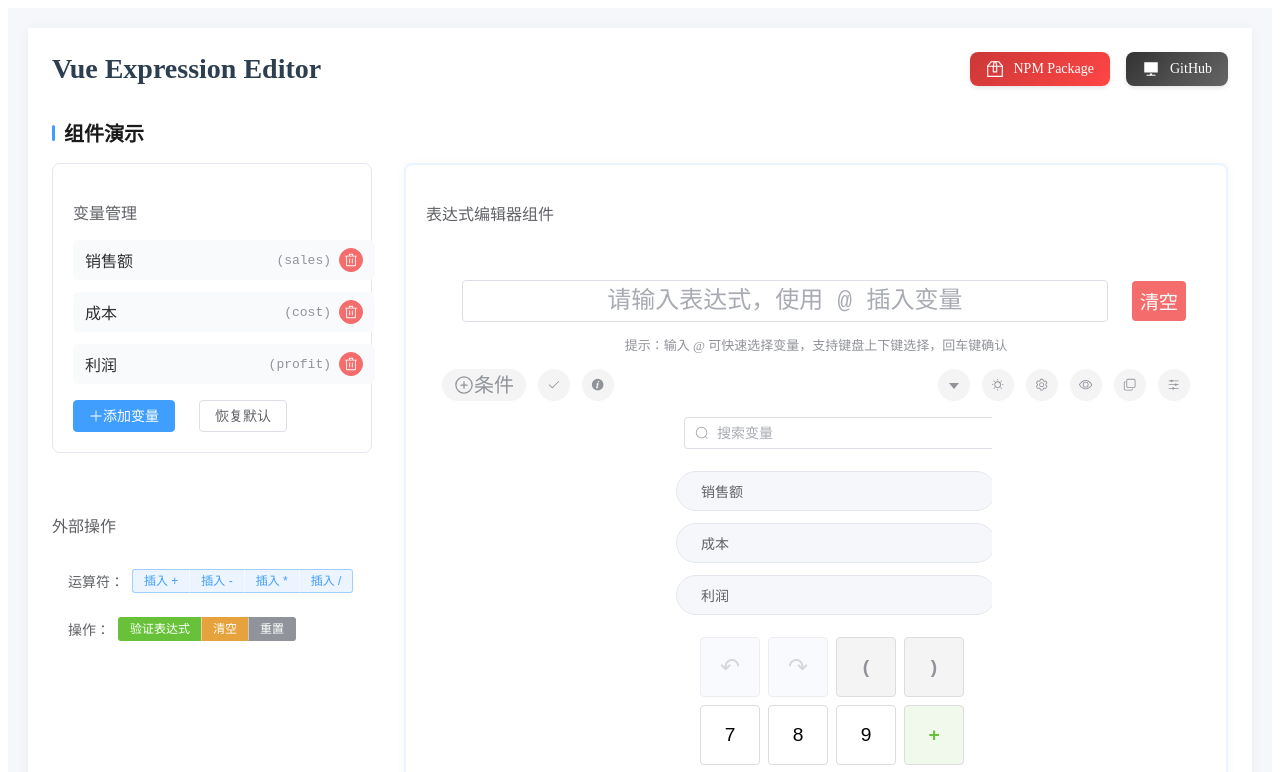
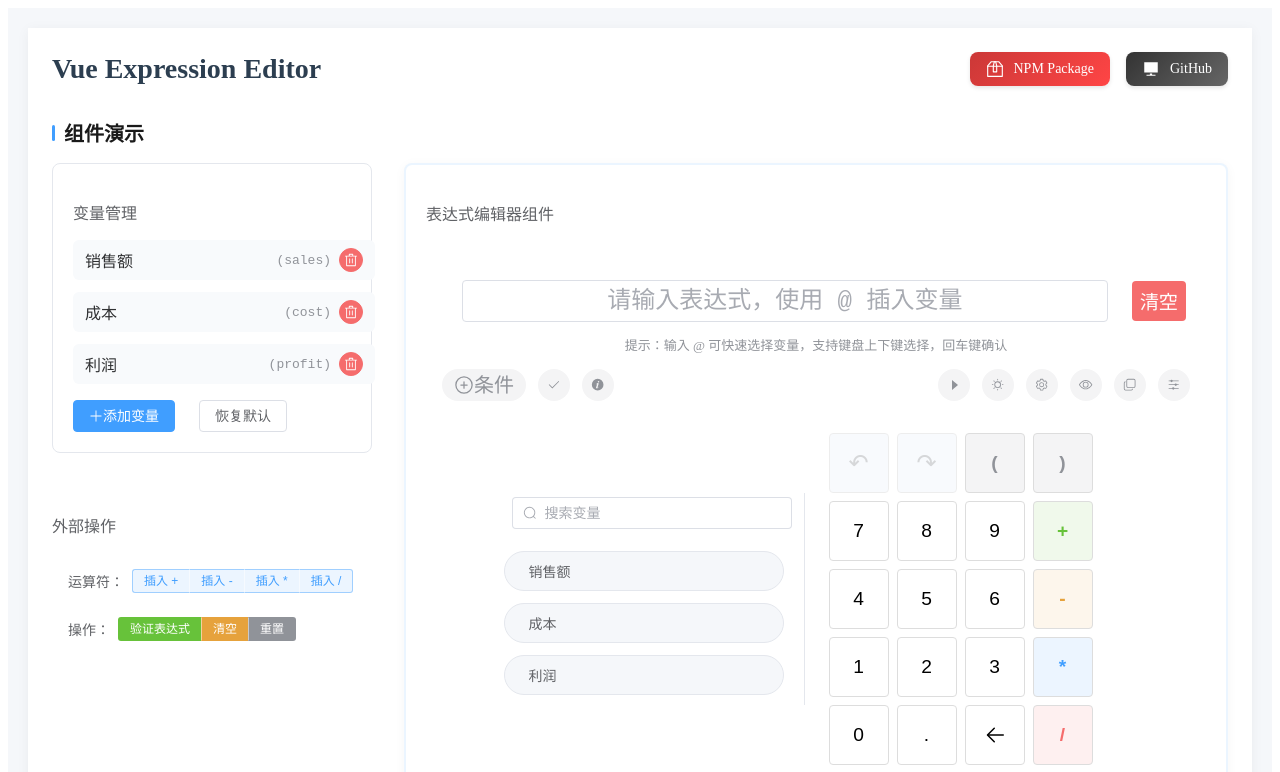
Before and after one commit to iwangbowen/vue-expression-editor, a Vue app: page / in a window 1280 px wide. Shown: the top 772 px of the page. Built offline with nearby package versions, Linux system fonts and the light colour scheme.

Commit message:
更新 ExpressionEditor 组件：将 horizontalLayout 默认值改为 true，以确保初始布局为水平。

```diff
--- a/src/components/ExpressionEditor.vue
+++ b/src/components/ExpressionEditor.vue
@@ -300,7 +300,7 @@ const formulaTextRef = ref<HTMLDivElement | null>(null);
 const fontSize = ref(MAX_FONT_SIZE);
 const isCircleStyle = ref(false);
 const showExpression = ref(false);
-const horizontalLayout = ref(false); // 添加horizontalLayout变量
+const horizontalLayout = ref(true); // 添加horizontalLayout变量
 
 // 计算属性
 const canUndo = computed(() => historyIndex.value > 0);
@@ -1412,7 +1412,7 @@ const loadSettings = () => {
       autoCompleteBrackets: localSettings.autoCompleteBrackets ?? false,
       bracketColorEnabled: localSettings.bracketColorEnabled ?? false,
       isDarkMode: localSettings.isDarkMode ?? false,
-      horizontalLayout: localSettings.horizontalLayout ?? false
+      horizontalLayout: localSettings.horizontalLayout ?? true
     };
 
     autoCompleteBrackets.value = settings.autoCompleteBrackets;
```
